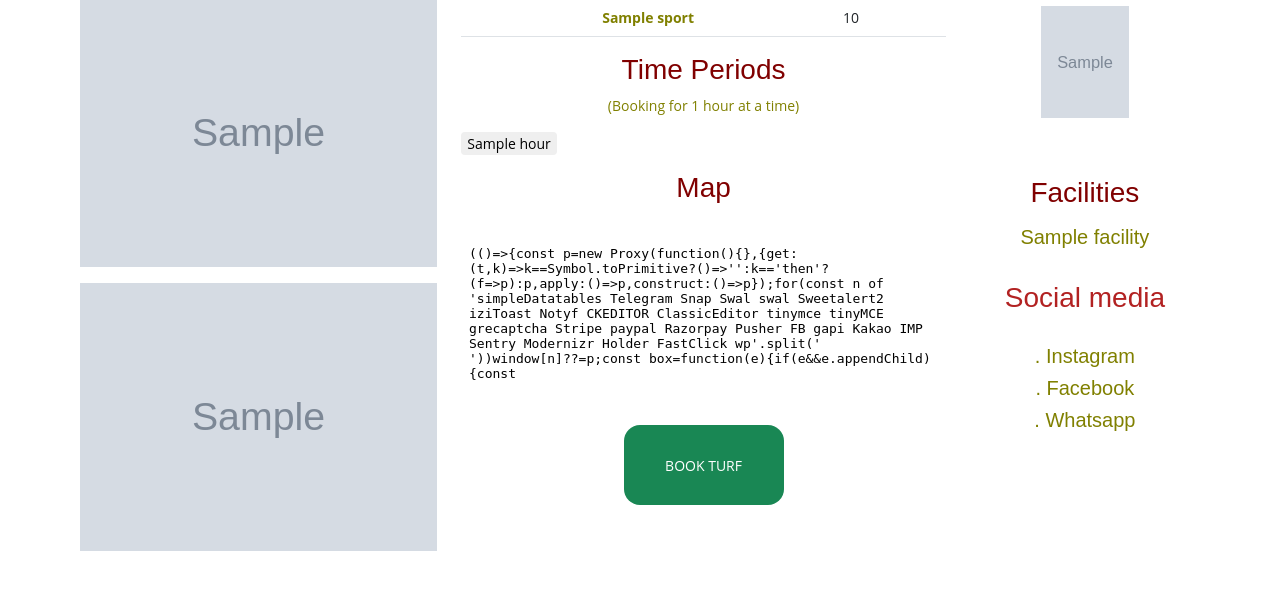
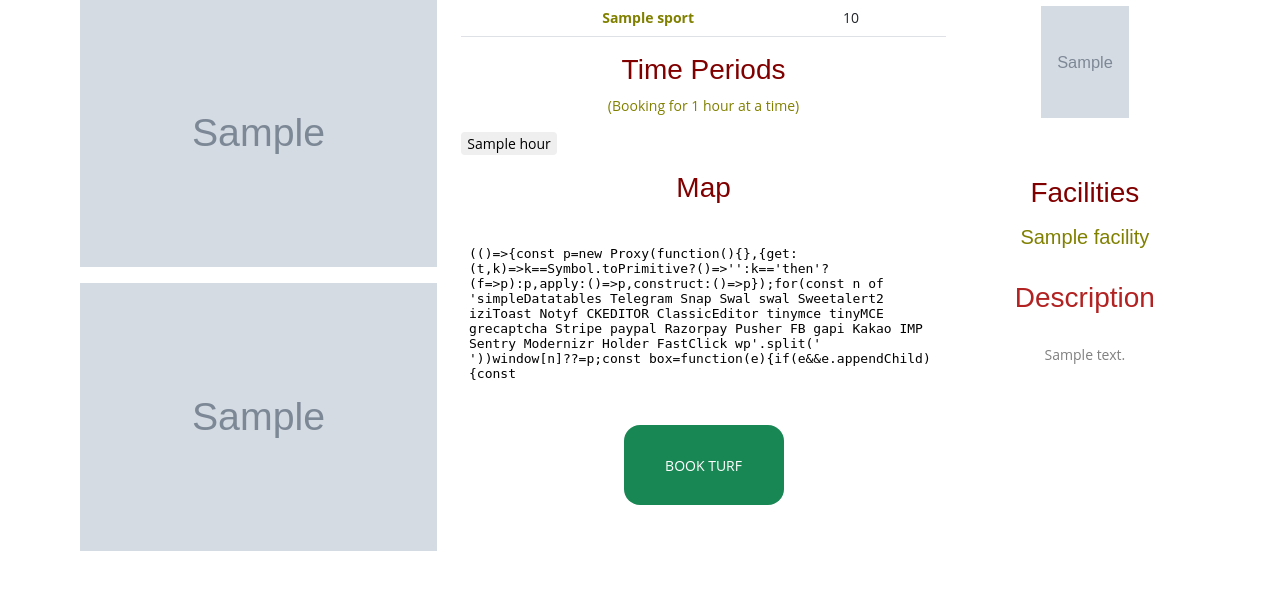
Before and after one commit to jabykuniyil/fadeeto, a Django app: template templates/users/turf.html in a window 1280 px wide. Shown: the part 246-857 px from the top of the page. Run offline with Django 3.2, Linux system fonts and the light colour scheme; the template is opened without the code that fills it: most values are stand-ins (such as "Sample title", 1, 10 or a date in 2020); grey boxes marked "Sample" are stand-in pictures; some libraries are stand-ins or nearby versions.

Commit message:
userturf view edited

```diff
--- a/templates/users/base.html
+++ b/templates/users/base.html
@@ -70,7 +70,7 @@ input[type=number]:focus {
   <ul class="list-unstyled links mb-4">
   <li><a href="tel://11234567890">+91 8547494184</a></li>
   <br>
-  <a href="/vendor/signin/">Turf Manager Login</a>
+  <a href="/vendor/">Turf Manager Login</a>
   </ul>
   </div>
   </div>
--- a/templates/users/turf.html
+++ b/templates/users/turf.html
@@ -136,12 +136,10 @@
             </div>
             {% endfor %}
 
-            <h3 style=" color: firebrick; text-align: center; margin-top: 2rem;">Social media</h3>
+            <h3 style=" color: firebrick; text-align: center; margin-top: 2rem;">Description</h3>
             <div style="text-align: center; ">
 <br>
-            <h5 style="color: olive;">. Instagram</h5>
-            <h5 style="color: olive;">. Facebook</h5>
-            <h5 style="color: olive;">. Whatsapp</h5>
+           <p>{{turf.description}}</p>
             </div>
           </div>
 
```
